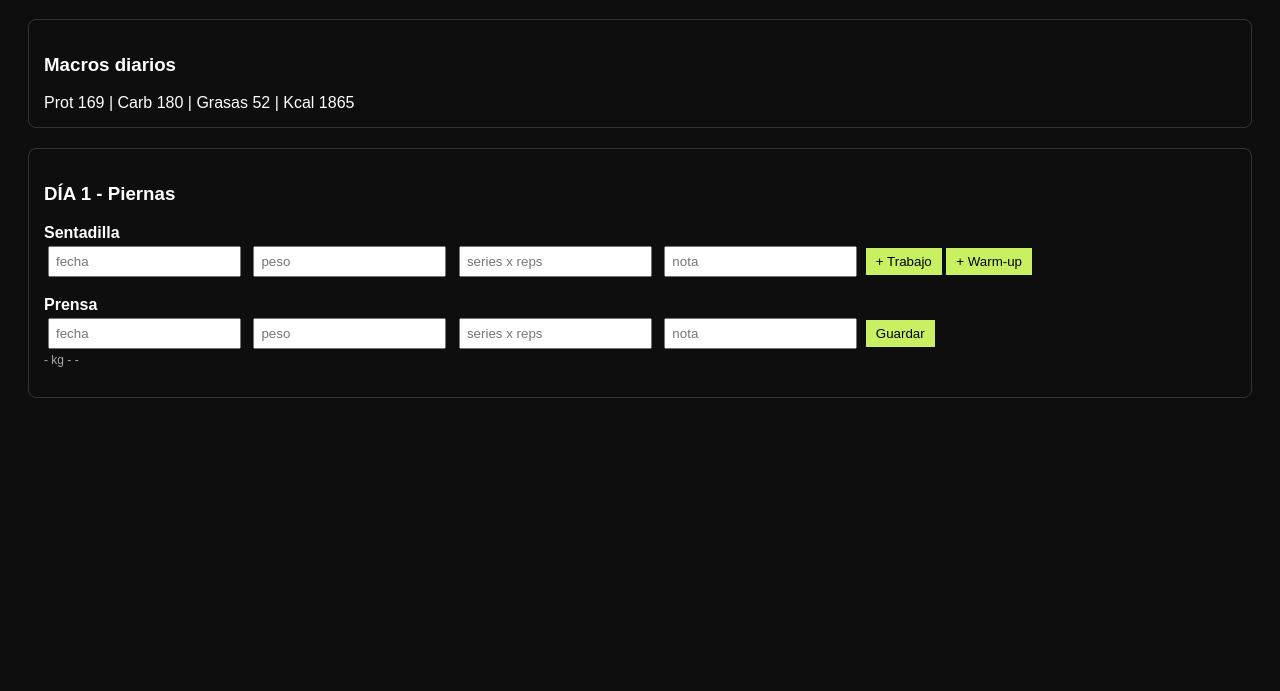
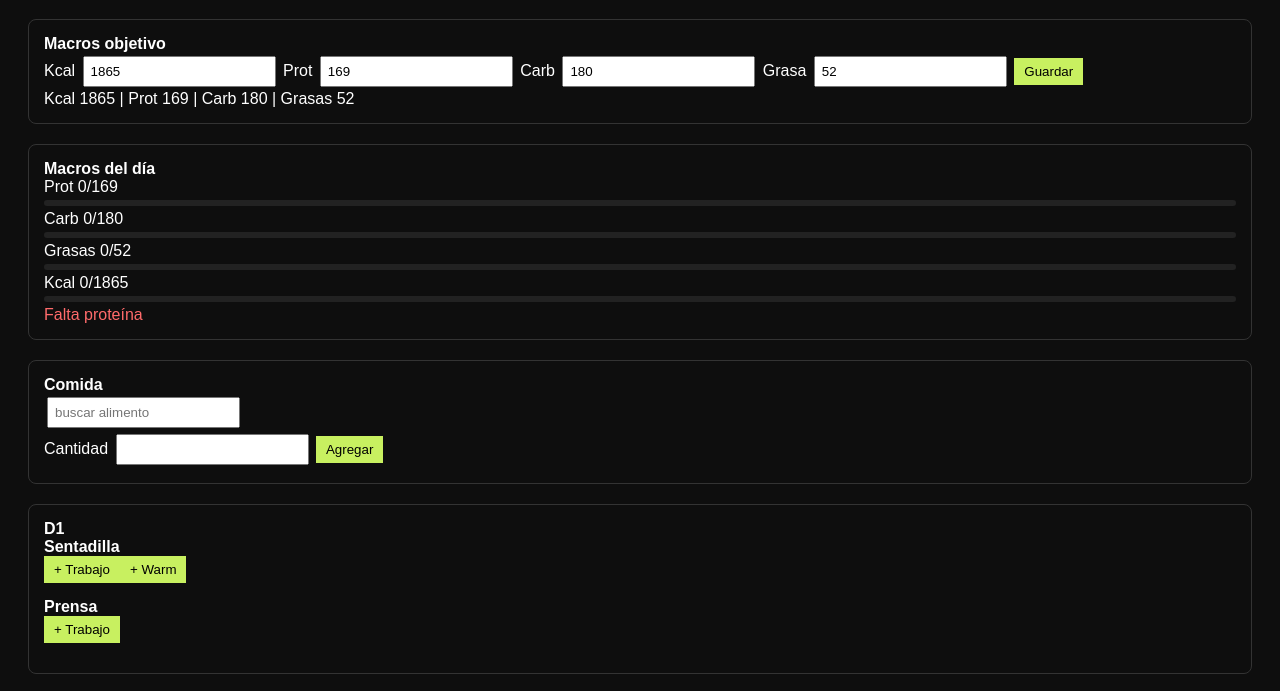
Before and after one commit to sdcorbelli-coder/tracker-sofia, a plain HTML site: page index.html in a window 1280 px wide. Both pictures are taken after a click on the button "Guardar". Shown: the part 89-780 px from the top of the page. Drawn offline with Linux system fonts and the light colour scheme.

Commit message:
Refactor HTML structure and update styles

```diff
--- a/index.html
+++ b/index.html
@@ -9,27 +9,25 @@
 body { background:#0e0e0e; color:#fff; font-family:Arial; padding:20px; }
 h1 { color:#c8f060; }
 
-.section {
-  border:1px solid #333;
-  border-radius:8px;
-  padding:15px;
-  margin-bottom:20px;
-}
-
+.section { border:1px solid #333; padding:15px; margin-bottom:20px; border-radius:8px; }
 .exercise { margin-bottom:15px; }
 
-input { padding:6px; margin:4px; }
-button {
-  padding:6px 10px;
-  background:#c8f060;
-  border:none;
-  cursor:pointer;
-}
+input { margin:3px; padding:6px; }
+button { background:#c8f060; border:none; padding:6px 10px; cursor:pointer; }
 
 .log { font-size:12px; color:#aaa; }
-.warm { color:#888; }
+.warm { color:#666; }
+
 .good { color:#8cff8c; }
-.bad { color:#ff8c8c; }
+.warn { color:#ffd166; }
+.bad { color:#ff6b6b; }
+
+.bar { height:6px; background:#222; border-radius:3px; overflow:hidden; margin:4px 0;}
+.fill { height:100%; }
+.prot { background:#c8f060; }
+.carb { background:#f0a060; }
+.fat { background:#a0c8f0; }
+.kcal { background:#d0a0f0; }
 </style>
 </head>
 
@@ -37,99 +35,248 @@ button {
 
 <h1>TRACKER</h1>
 
+<!-- TARGETS -->
 <div class="section">
-<h3>Macros diarios</h3>
-Prot 169 | Carb 180 | Grasas 52 | Kcal 1865
+<b>Macros objetivo</b><br>
+
+Kcal <input id="t-kcal">
+Prot <input id="t-prot">
+Carb <input id="t-carb">
+Grasa <input id="t-fat">
+
+<button onclick="saveTargets()">Guardar</button>
+<div id="targets-view"></div>
 </div>
 
+<!-- MACROS -->
 <div class="section">
-<h3>DÍA 1 - Piernas</h3>
+<b>Macros del día</b><br>
 
-<div class="exercise">
-<b>Sentadilla</b><br>
-
-<input placeholder="fecha" id="fecha-sq">
-<input placeholder="peso" id="peso-sq">
-<input placeholder="series x reps" id="reps-sq">
-<input placeholder="nota" id="nota-sq">
-
-<button onclick="log('sq','work')">+ Trabajo</button>
-<button onclick="log('sq','warm')">+ Warm-up</button>
-
-<div id="log-sq" class="log"></div>
-<div id="sug-sq"></div>
+<div id="macro-bars"></div>
+<div id="macro-alerts"></div>
 </div>
 
-<div class="exercise">
-<b>Prensa</b><br>
+<!-- COMIDA -->
+<div class="section">
+<b>Comida</b><br>
 
-<input placeholder="fecha" id="fecha-pr">
-<input placeholder="peso" id="peso-pr">
-<input placeholder="series x reps" id="reps-pr">
-<input placeholder="nota" id="nota-pr">
+<input id="food-search" placeholder="buscar alimento" oninput="searchFood()">
+<div id="food-results"></div>
 
-<button onclick="log('pr','work')">Guardar</button>
+<div id="selected-food"></div>
 
-<div id="log-pr" class="log"></div>
-<div id="sug-pr"></div>
+Cantidad <input id="food-qty" type="number">
+<button onclick="addFood()">Agregar</button>
+
+<div id="food-log"></div>
 </div>
 
-</div>
+<div id="app"></div>
 
 <script>
+
+// ===== TARGETS =====
+let targets = JSON.parse(localStorage.getItem("targets")||`{"kcal":1865,"protein":169,"carbs":180,"fat":52}`);
+
+function saveTargets(){
+ targets.kcal = +t("t-kcal").value;
+ targets.protein = +t("t-prot").value;
+ targets.carbs = +t("t-carb").value;
+ targets.fat = +t("t-fat").value;
+ localStorage.setItem("targets", JSON.stringify(targets));
+ renderTargets();
+ renderMacros();
+}
+
+function renderTargets(){
+ t("targets-view").innerText =
+ `Kcal ${targets.kcal} | Prot ${targets.protein} | Carb ${targets.carbs} | Grasas ${targets.fat}`;
+
+ t("t-kcal").value = targets.kcal;
+ t("t-prot").value = targets.protein;
+ t("t-carb").value = targets.carbs;
+ t("t-fat").value = targets.fat;
+}
+
+// ===== FOOD LIBRARY =====
+const FOOD = [
+ {name:"pollo", p:31,c:0,f:3.5,k:156},
+ {name:"cuadril", p:30,c:0,f:6,k:178},
+ {name:"atun", p:26,c:0,f:1,k:116},
+ {name:"papa", p:2,c:17,f:0.1,k:77},
+ {name:"arroz", p:2.7,c:28,f:0.3,k:130},
+ {name:"huevo", p:7.5,c:0.5,f:5.5,k:83},
+ {name:"pan avena", p:11.8,c:9.5,f:7.7,k:155}
+];
+
+let selected = null;
+let foodLog = JSON.parse(localStorage.getItem("food")||"[]");
+
+function searchFood(){
+ let q = t("food-search").value.toLowerCase();
+ let res = FOOD.filter(f=>f.name.includes(q));
+
+ t("food-results").innerHTML = res.map(f=>
+ `<div onclick="selectFood('${f.name}')">${f.name}</div>`
+ ).join("");
+}
+
+function selectFood(name){
+ selected = FOOD.find(f=>f.name===name);
+ t("selected-food").innerText = name;
+}
+
+function addFood(){
+ let qty = +t("food-qty").value;
+ if(!selected || !qty) return;
+
+ let factor = qty/100;
+
+ foodLog.push({
+  name:selected.name,
+  p:selected.p*factor,
+  c:selected.c*factor,
+  f:selected.f*factor,
+  k:selected.k*factor
+ });
+
+ localStorage.setItem("food", JSON.stringify(foodLog));
+ renderFood();
+ renderMacros();
+}
+
+function renderFood(){
+ t("food-log").innerHTML = foodLog.map(f=>
+ `<div>${f.name} - ${Math.round(f.k)} kcal</div>`
+ ).join("");
+}
+
+// ===== MACROS =====
+function renderMacros(){
+
+ let total = {p:0,c:0,f:0,k:0};
+
+ foodLog.forEach(f=>{
+  total.p+=f.p;
+  total.c+=f.c;
+  total.f+=f.f;
+  total.k+=f.k;
+ });
+
+ function bar(val,target,cls){
+  let pct = Math.min(val/target*100,100);
+  return `<div class="bar"><div class="fill ${cls}" style="width:${pct}%"></div></div>`;
+ }
+
+ t("macro-bars").innerHTML = `
+ Prot ${Math.round(total.p)}/${targets.protein}
+ ${bar(total.p,targets.protein,'prot')}
+
+ Carb ${Math.round(total.c)}/${targets.carbs}
+ ${bar(total.c,targets.carbs,'carb')}
+
+ Grasas ${Math.round(total.f)}/${targets.fat}
+ ${bar(total.f,targets.fat,'fat')}
+
+ Kcal ${Math.round(total.k)}/${targets.kcal}
+ ${bar(total.k,targets.kcal,'kcal')}
+ `;
+
+ let alert="";
+ if(total.p < targets.protein*0.8) alert+="<div class='bad'>Falta proteína</div>";
+ if(total.f > targets.fat*1.2) alert+="<div class='warn'>Grasa alta</div>";
+
+ t("macro-alerts").innerHTML = alert;
+}
+
+// ===== TRAINING =====
+const ROUTINE = {
+ d1:["squat","prensa"],
+ d2:["dominadas","biceps_barra"],
+ d3:["deadlift"],
+ d4:["pecho"],
+ d5:["hip_thrust"]
+};
+
+const NAMES = {
+ squat:"Sentadilla",
+ prensa:"Prensa",
+ dominadas:"Dominadas",
+ biceps_barra:"Bíceps barra",
+ deadlift:"Peso muerto",
+ pecho:"Pecho",
+ hip_thrust:"Hip thrust"
+};
+
+const WARM = ["squat","deadlift","hip_thrust","biceps_barra"];
 
 let data = JSON.parse(localStorage.getItem("tracker")||"{}");
 
 function log(id,type){
- let f = document.getElementById("fecha-"+id).value;
- let p = document.getElementById("peso-"+id).value;
- let r = document.getElementById("reps-"+id).value;
- let n = document.getElementById("nota-"+id).value;
+ let f = prompt("fecha");
+ let p = prompt("peso");
+ let r = prompt("reps");
+ let n = prompt("nota");
 
  if(!data[id]) data[id]=[];
-
  data[id].push({f,p,r,n,type});
  localStorage.setItem("tracker", JSON.stringify(data));
-
- render(id);
+ render();
 }
 
-function render(id){
+function evalEx(id){
+ let logs = (data[id]||[]).filter(x=>x.type==="work").slice(-3);
+
+ if(logs.length<3) return "";
+
+ let ok = logs.every(l=>(l.n||"").includes("ok"));
+ let cost = logs.some(l=>(l.n||"").includes("cost"));
+
+ if(ok) return "<div class='good'>Subir peso</div>";
+ if(cost) return "<div class='bad'>Mantener</div>";
+ return "";
+}
+
+function render(){
  let html="";
- let logs = data[id]||[];
 
- logs.slice(-6).reverse().forEach(l=>{
-   let cls = l.type=="warm" ? "warm" : "";
-   html += `<div class="${cls}">${l.f} - ${l.p}kg - ${l.r} - ${l.n}</div>`;
+ Object.keys(ROUTINE).forEach(d=>{
+  html+=`<div class="section"><b>${d.toUpperCase()}</b><br>`;
+
+  ROUTINE[d].forEach(id=>{
+    let logs=(data[id]||[]).slice(-5).reverse();
+
+    html+=`<div class="exercise"><b>${NAMES[id]}</b><br>
+    <button onclick="log('${id}','work')">+ Trabajo</button>`;
+
+    if(WARM.includes(id))
+      html+=`<button onclick="log('${id}','warm')">+ Warm</button>`;
+
+    html+=`<div class="log">`;
+
+    logs.forEach(l=>{
+      html+=`<div class="${l.type==='warm'?'warm':''}">
+      ${l.f} - ${l.p}kg - ${l.r} - ${l.n}
+      </div>`;
+    });
+
+    html+=`</div>${evalEx(id)}</div>`;
+  });
+
+  html+="</div>";
  });
 
- document.getElementById("log-"+id).innerHTML = html;
-
- evaluar(id);
+ t("app").innerHTML=html;
 }
 
-function evaluar(id){
- let logs = (data[id]||[]).filter(l=>l.type=="work").slice(-3);
+// helper
+function t(id){ return document.getElementById(id); }
 
- if(logs.length<3){
-   document.getElementById("sug-"+id).innerHTML="";
-   return;
- }
-
- let ok = logs.every(l=>(l.n||"").toLowerCase().includes("ok"));
- let costo = logs.some(l=>(l.n||"").toLowerCase().includes("cost"));
-
- let msg="";
-
- if(ok) msg="<span class='good'>Subir peso</span>";
- else if(costo) msg="<span class='bad'>Mantener</span>";
- else msg="Seguir";
-
- document.getElementById("sug-"+id).innerHTML=msg;
-}
-
-render("sq");
-render("pr");
+// init
+renderTargets();
+renderFood();
+renderMacros();
+render();
 
 </script>
 
```
